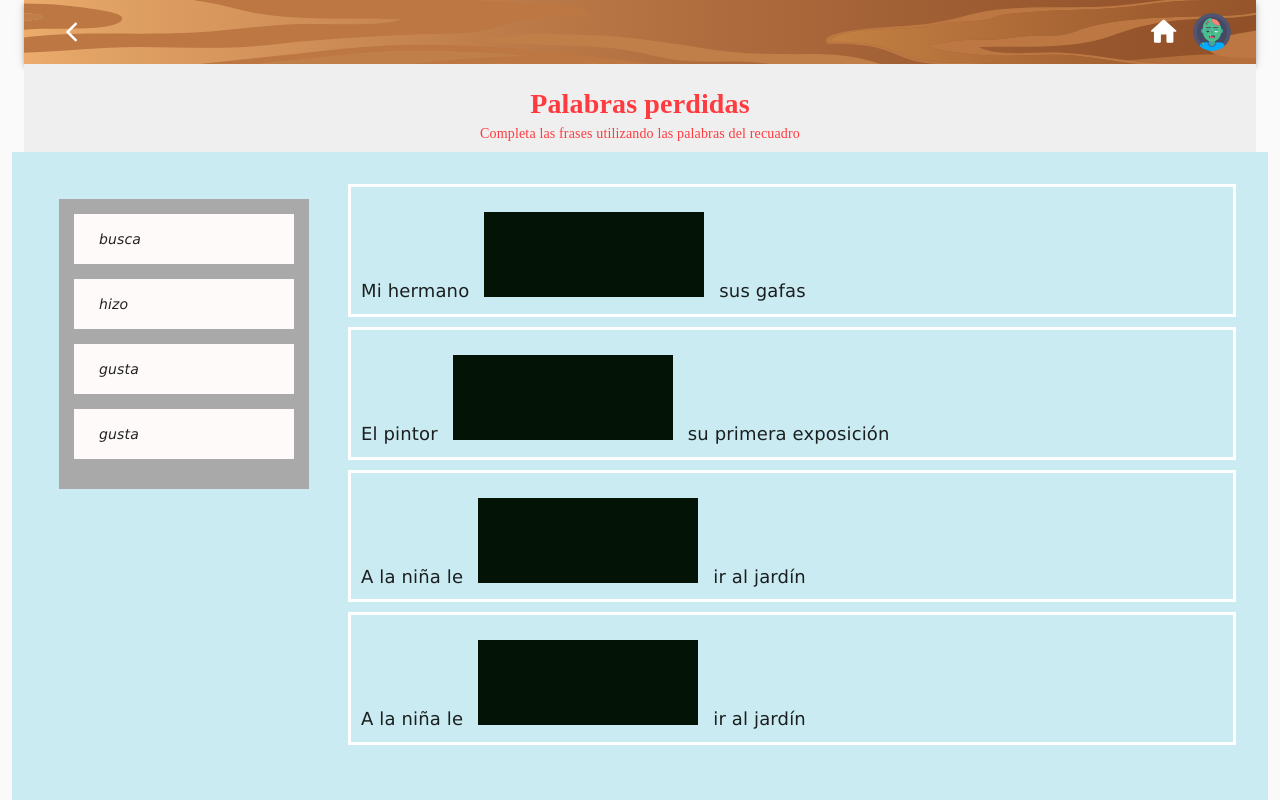
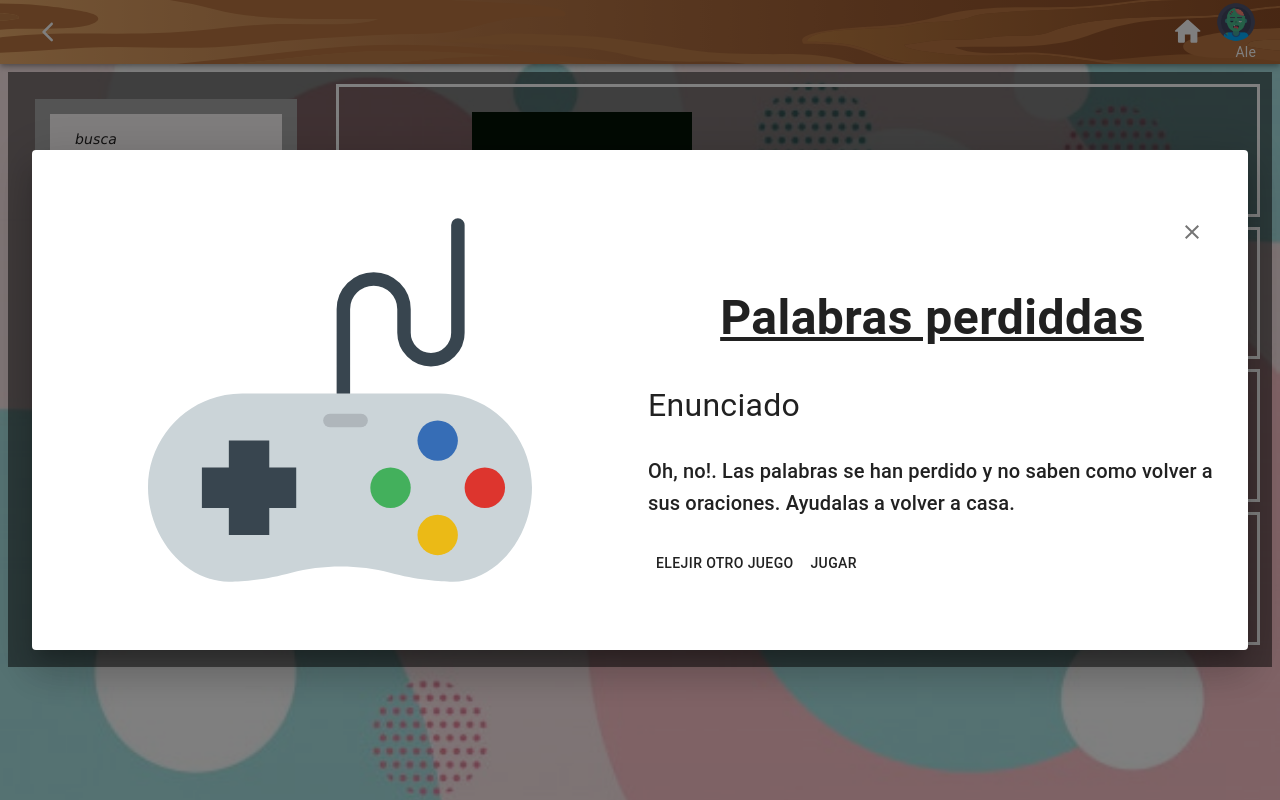
Before and after one commit to buscoma/lenguag1, a React (Create React App) app: page /palabras_perdidas in a window 1280 px wide. Shown: the top 800 px of the page. Built offline with nearby package versions, Linux system fonts and the light colour scheme; no server answers; sample sign-in values are in the browser's storage; a web font is replaced by a local one.

Commit message:
Cambios en palabras perididas. Falta logica

```diff
--- a/src/Views/PalabrasPerdidas/Styles/palabrasPerdidas.css
+++ b/src/Views/PalabrasPerdidas/Styles/palabrasPerdidas.css
@@ -9,7 +9,7 @@
 /* Style the header */
 .header {
   background-color: #efefef;
-  padding: 20px;
+
   text-align: center;
 
   color: #ff3b3f;
@@ -17,11 +17,10 @@
 }
 
 .row {
-  background-color: #caebf2;
-  padding: 20px;
+  background-color: rgb(0,0, 0, 0.5);
 
   width: 70%;
-  height: 100vh;
+
   margin: 0 auto;
 }
 
--- a/src/Views/PalabrasPerdidas/index.js
+++ b/src/Views/PalabrasPerdidas/index.js
@@ -1,15 +1,15 @@
 // Librerias
-import React from "react";
-import CssBaseline from "@material-ui/core/CssBaseline";
-import { Grid, Container } from "@material-ui/core";
+import React, { useState } from "react";
+import { Grid} from "@material-ui/core";
 
 // Componentes externos
-import NavBar from "../../Components/NavBar";
+import LayoutGame from "../../Components/Layout/LayaoutContainer";
 
 // Componentes internos
 import "./Styles/palabrasPerdidas.css";
 import Board from "./Components/Board";
 import Card from "./Components/Card";
+import BackgroundImage from "./Assets/background.jpg";
 
 const row = [
   {
@@ -39,16 +39,19 @@ const row = [
 ];
 
 function PalabrasPerdidas() {
+
+  const [show, setShow] = useState(false);
+  const [stateOfGame, setStateOfGame] = useState("BEGIN");
+
   return (
-    <Container>
-      <CssBaseline />
-      <NavBar User="Ale" />
-
-      <div className="header">
-        <h1> Palabras perdidas </h1>
-        <p> Completa las frases utilizando las palabras del recuadro </p>
-      </div>
-
+    <LayoutGame
+      show={show}
+      setShow={setShow}
+      stateOfGame={stateOfGame}
+      title="Palabras perdiddas"
+      enunciado="Oh, no!. Las palabras se han perdido y no saben como volver a sus oraciones. Ayudalas a volver a casa."
+      backgroundImage={BackgroundImage}
+    >
       <Grid container spacing={3} className="row">
         <Grid item lg={3} md={3} xs={5}>
           <div className="boxPalabras">
@@ -80,7 +83,7 @@ function PalabrasPerdidas() {
           </div>
         </Grid>
       </Grid>
-    </Container>
+    </LayoutGame>
   );
 }
 
```
Also changed, not shown: src/Views/PalabrasPerdidas/Assets/background.jpg (added).
